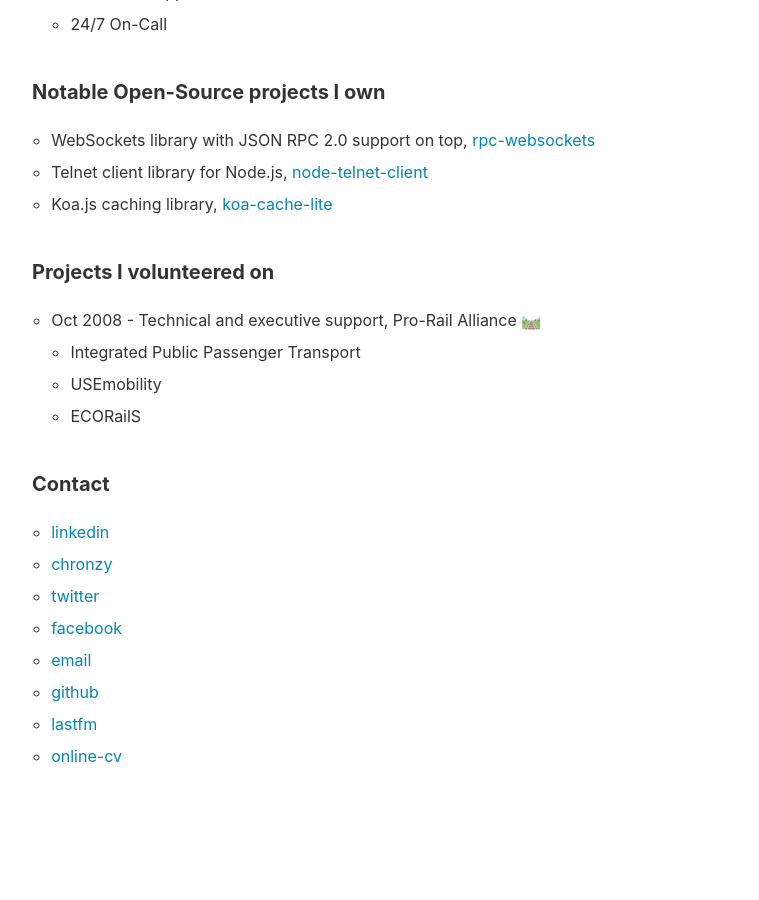
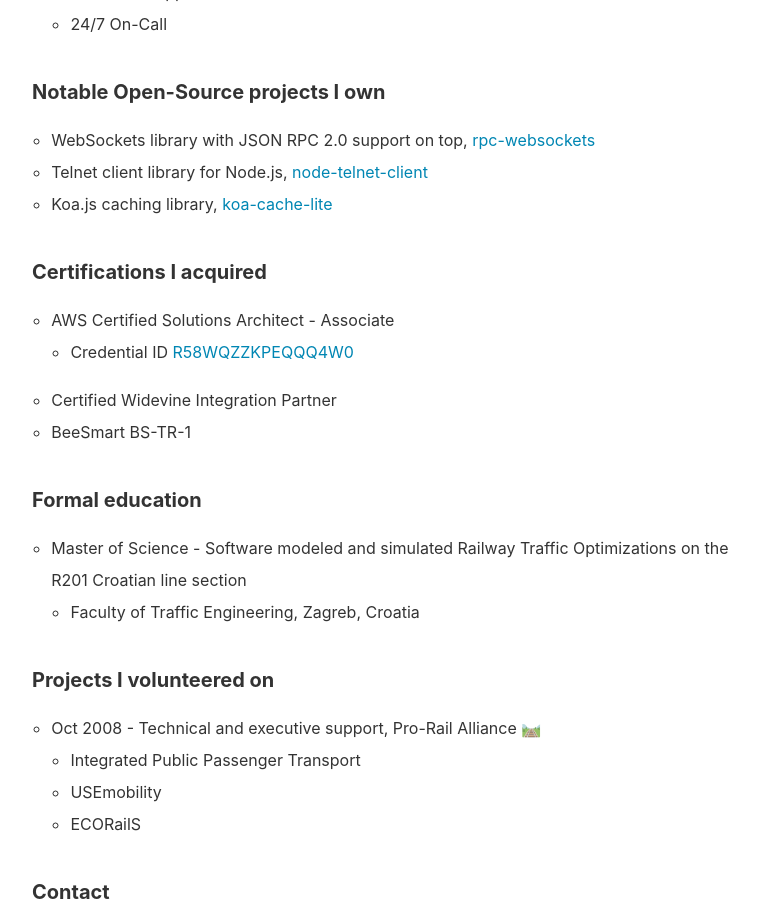
Before and after one commit to mkozjak/mkozjak.github.io, a Jekyll site: the page built from about.md, in a window 1280 px wide and 900 px high, scrolled down 934 px. Shown: the whole window, without its empty margins (240-999 px from the left). Built offline with Jekyll 4.4.1, drawn with Linux system fonts in a browser that asks for light colours.

Commit message:
about: add education

```diff
--- a/about.md
+++ b/about.md
@@ -29,6 +29,16 @@
 - Telnet client library for Node.js, <a href="https://github.com/mkozjak/node-telnet-client">node-telnet-client</a>
 - Koa.js caching library, <a href="https://github.com/mkozjak/koa-cache-lite">koa-cache-lite</a>
 
+#### Certifications I acquired
+- AWS Certified Solutions Architect - Associate
+  - Credential ID <a href="https://www.youracclaim.com/badges/8fd2b9e7-87c8-4e94-9db3-e0338cbd027b">R58WQZZKPEQQQ4W0</a>
+- Certified Widevine Integration Partner
+- BeeSmart BS-TR-1
+
+#### Formal education
+- Master of Science - Software modeled and simulated Railway Traffic Optimizations on the R201 Croatian line section
+  - Faculty of Traffic Engineering, Zagreb, Croatia
+
 #### Projects I volunteered on
 - Oct 2008 - Technical and executive support, Pro-Rail Alliance 🛤️
   - Integrated Public Passenger Transport
```
